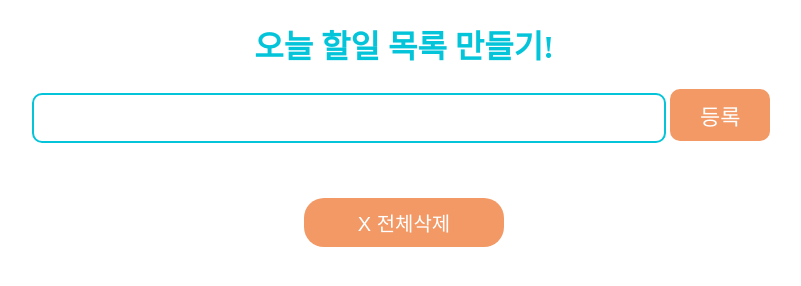
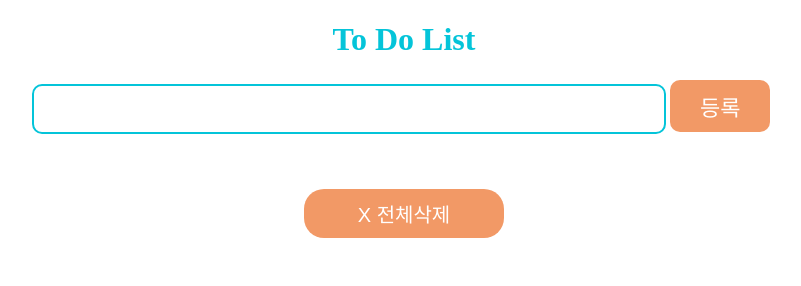
Before and after one commit to Taegikoo/edit03, a plain HTML site: page index.html in a window 1280 px wide. Shown: the whole page, without its empty margins (236-1037 px from the left). Drawn offline with nearby package versions, Linux system fonts and the light colour scheme.

Commit message:
Update index.html

```diff
--- a/index.html
+++ b/index.html
@@ -30,7 +30,7 @@
         new Vue ({
             el: "#app",
             data: {
-                title: "오늘 할일 목록 만들기!",
+                title: "To Do List",
                 className: "addBtn",
                 idName: "inBox",
                 olClass: "list",
```
